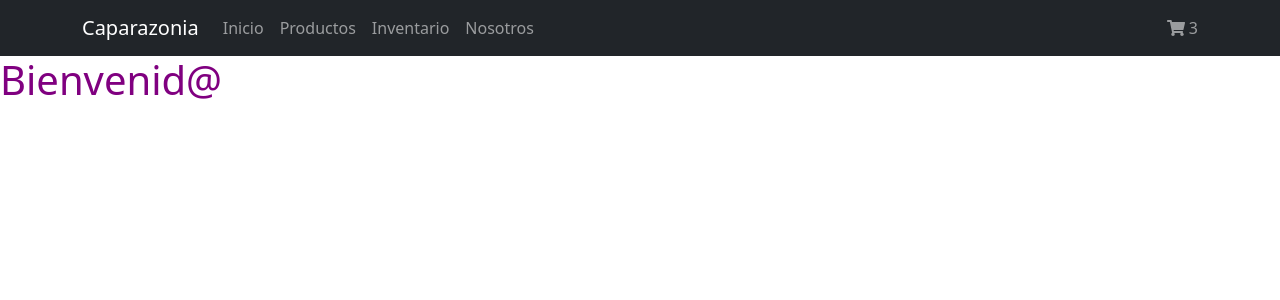
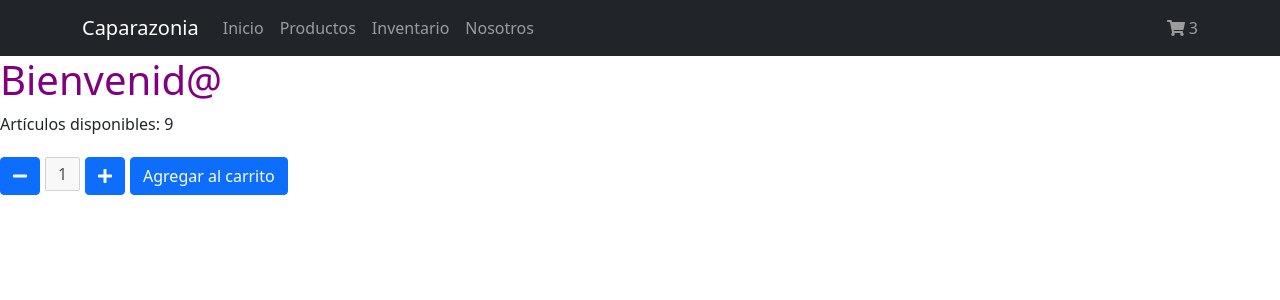
Before and after one commit to gcandial/caparazonia-sandoval, a React (Create React App) app: page / in a window 1280 px wide. Shown: the top 300 px of the page. Built offline with nearby package versions, Linux system fonts and the light colour scheme.

Commit message:
Entrega Clase 5

```diff
--- a/src/App.js
+++ b/src/App.js
@@ -2,12 +2,14 @@ import './App.css';
 import 'bootstrap/dist/css/bootstrap.min.css';
 import NavBar  from './components/NavBar';
 import ItemListContainer from './components/ItemListContainer';
+import ItemCount from './components/ItemCount';
 
 function App() {
   return (
     <>
       <NavBar />
-      <ItemListContainer saludo = 'Bienvenid@' />
+      <ItemListContainer saludo='Bienvenid@' />
+      <ItemCount stock={10} inicial={1}></ItemCount>
     </>
   );
 }
--- /dev/null
+++ b/src/components/ItemCount.js
@@ -0,0 +1,49 @@
+import {useState} from 'react';
+import {Button} from 'react-bootstrap';
+import { FontAwesomeIcon } from '@fortawesome/react-fontawesome'
+import { faPlus, faMinus } from '@fortawesome/free-solid-svg-icons'
+
+function ItemCount({stock, inicial}) {
+    const [contador, setContador] = useState(inicial);
+    const stockDisponible = stock;
+    const articulosRestantes = stockDisponible - contador;
+
+    const hayArticulos = (articulosRestantes > 0) ? true : false;
+    const agregaArticulo = () => (hayArticulos) ? setContador(contador + 1) : contador;
+
+    const hayArticulosAgregados = (contador > 0) ? true : false;
+    const quitaArticulo = () => (hayArticulosAgregados) ? setContador(contador - 1) : contador;
+
+    const [mensajeCarrito, setMensajeCarrito] = useState('');
+    const agregaCarrito = () => setMensajeCarrito("Se agregaron "+contador+" artículo(s) al carrito");
+
+    return (
+    <>
+        <p>Artículos disponibles: {articulosRestantes}</p>
+        <Button
+            onClick={quitaArticulo}
+            disabled={!hayArticulosAgregados}
+        >
+            <FontAwesomeIcon icon={faMinus} />
+        </Button>
+        <input disabled={true} value={contador} style={{padding: '3px', margin: '5px', width: '35px', textAlign: 'center'}}/>
+        <Button
+            onClick={agregaArticulo}
+            disabled={!hayArticulos}
+        >
+            <FontAwesomeIcon icon={faPlus} />
+        </Button>
+
+        <Button
+            onClick={agregaCarrito}
+            disabled={!hayArticulosAgregados}
+            style={{margin:'5px'}}
+        >
+            Agregar al carrito
+        </Button>
+        <p>{mensajeCarrito}</p>
+    </>
+  );
+}
+
+export default ItemCount;
```
